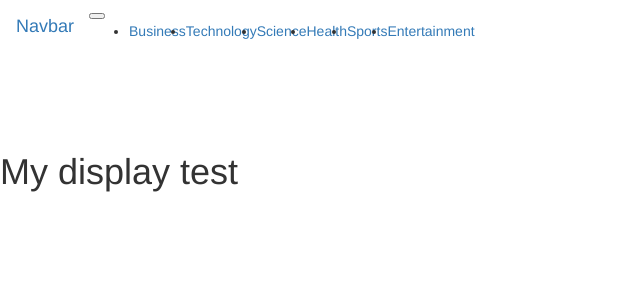
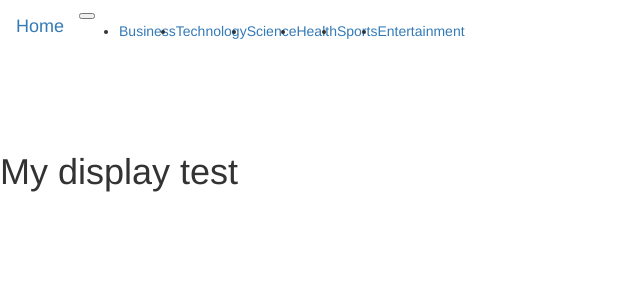
Before and after one commit to cherucole/News.io, a Flask app: template app/templates/index.html in a window 1280 px wide. Shown: the top 300 px of the page, without its empty margins (0-640 px from the left). Run offline with Flask 2, Linux system fonts and the light colour scheme; the template is opened without the code that fills it, so the values that code supplies are empty; some libraries are stand-ins or nearby versions.

Commit message:
navbar styling

```diff
--- a/app/templates/navbar.html
+++ b/app/templates/navbar.html
@@ -1,11 +1,11 @@
 <nav class="navbar navbar-expand-lg navbar-dark bg-dark fixed-top">
-  <a class="navbar-brand" href="#">Navbar</a>
+  <a class="navbar-brand" href="/">Home</a>
   <button class="navbar-toggler" type="button" data-toggle="collapse" data-target="#navbarSupportedContent" aria-controls="navbarSupportedContent" aria-expanded="false" aria-label="Toggle navigation">
     <span class="navbar-toggler-icon"></span>
   </button>
 
   <div class="collapse navbar-collapse" id="navbarSupportedContent">
-    <ul class="navbar-nav mr-auto">
+    <ul class="navbar-nav ml-auto">
       <li class="nav-item active">
         <a class="nav-link" href="/{{'categories/business'}}">Business <span class="sr-only">(current)</span></a>
       </li>
```
